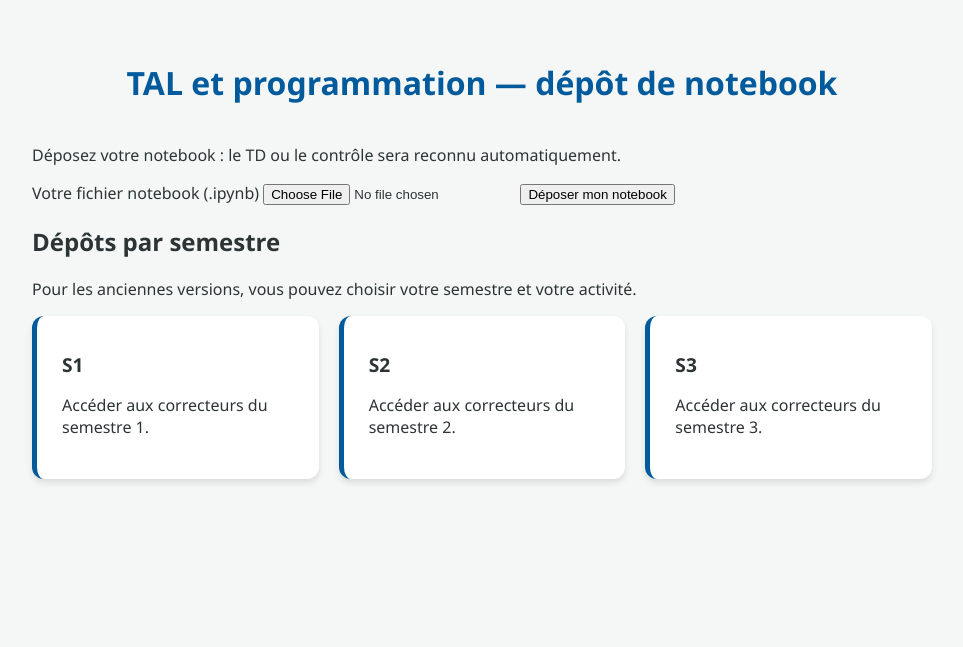
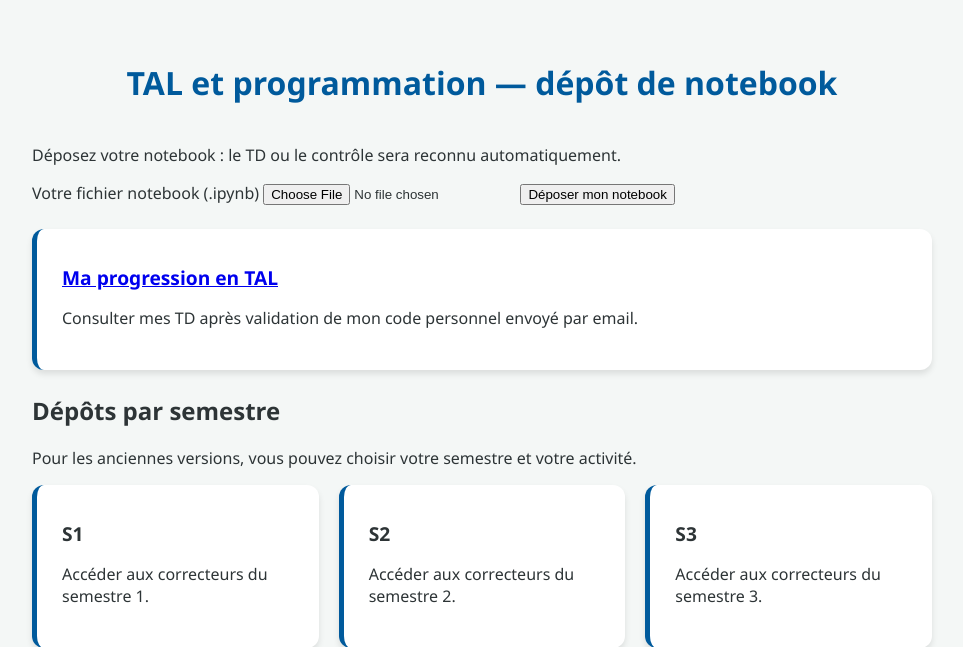
Before and after one commit to dreymond732/tal-notebook-evaluator, a Flask app: page / in a window 1280 px wide. Shown: the top 647 px of the page, without its empty margins (158-1121 px from the left). Run offline with Flask 3, Linux system fonts and the light colour scheme.

Commit message:
Raccorde le portail individuel, ses cookies sécurisés et la configuration SMTP

```diff
--- a/app/templates/selector_template.html
+++ b/app/templates/selector_template.html
@@ -32,6 +32,10 @@
         <h1>TAL et programmation — dépôt de notebook</h1>
         <p>Déposez votre notebook : le TD ou le contrôle sera reconnu automatiquement.</p>
         {% include 'submit_form.html' %}
+        <div class="card semester" style="margin:1.5rem 0">
+            <h2><a href="{{ url_for('student.individual') }}">Ma progression en TAL</a></h2>
+            <p>Consulter mes TD après validation de mon code personnel envoyé par email.</p>
+        </div>
         <h2>Dépôts par semestre</h2>
         <p>Pour les anciennes versions, vous pouvez choisir votre semestre et votre activité.</p>
         {% endif %}
```
